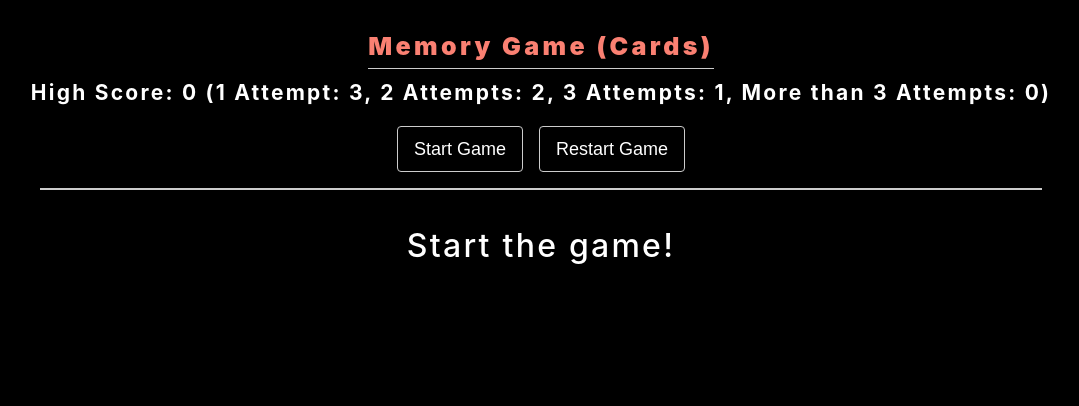
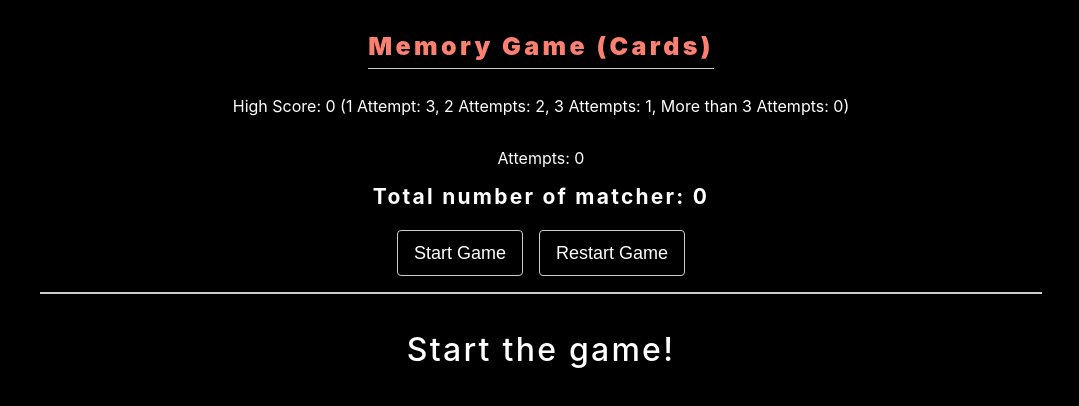
Before and after one commit to Sam44323/Memory-Game-Leap, a React (Create React App) app: page / in a window 1280 px wide. Shown: the top 406 px of the page, without its empty margins (99-1178 px from the left). Built offline with nearby package versions, Linux system fonts and the light colour scheme.

Commit message:
update: updated the match-count value

```diff
--- a/src/App.tsx
+++ b/src/App.tsx
@@ -9,7 +9,8 @@ let tempContentValue: {
 } = {} as any; // storing the temp content value based on flipping
 let Attempts = 0; // storing the count of attempts;
 let flipperCounter = 0; // flipper counter for counting the number of current flipped cards
-let matchCount = 0;
+let matchCount = 0; // storing the current status of the match
+let matchCompleteCount = 0; // storing total number of matchers played in a go
 
 /**
  *
@@ -53,6 +54,10 @@ const App: React.FC = () => {
     };
   }, []);
 
+  /**
+   *
+   * @task sets the states to their initial values
+   */
   const restartHandler = () => {
     if (matchCount !== 8) {
       alert("Complete the current game before restarting!");
@@ -60,9 +65,11 @@ const App: React.FC = () => {
     }
     setCurrentFlips([]);
     setTempFlips([]);
+    matchCompleteCount++;
     tempContentValue = {} as any;
     Attempts = 0;
     flipperCounter = 0;
+    matchCount = 0;
     setTimeout(() => {
       setCurrentContent([...shuffleArray(CONTENT), ...shuffleArray(CONTENT)]);
     }, 1500);
@@ -87,7 +94,6 @@ const App: React.FC = () => {
           index,
           value: content,
         };
-        Attempts++;
         flipperCounter++;
       }
       /**
@@ -101,6 +107,7 @@ const App: React.FC = () => {
        * tempFlips > 2 then un-flip the cards that were already flipped
        */
       if (tempFlips.length === 1) {
+        Attempts++;
         setTimeout(() => {
           data.length = 0;
           setTempFlips(data);
@@ -114,7 +121,7 @@ const App: React.FC = () => {
     },
     [tempFlips, currentFlips, currentScore]
   );
-  console.log(Attempts);
+
   return (
     <div className={styles.App}>
       <div className={styles.TopContainer}>
@@ -124,6 +131,8 @@ const App: React.FC = () => {
             High Score: {currentScore} (1 Attempt: 3, 2 Attempts: 2, 3 Attempts:
             1, More than 3 Attempts: 0)
           </p>
+          <p>Attempts: {Attempts}</p>
+          <p>Total number of matcher: {matchCompleteCount}</p>
         </div>
         <div className={styles.FlexContainer}>
           <button onClick={() => setStart(true)}>Start Game</button>
```
